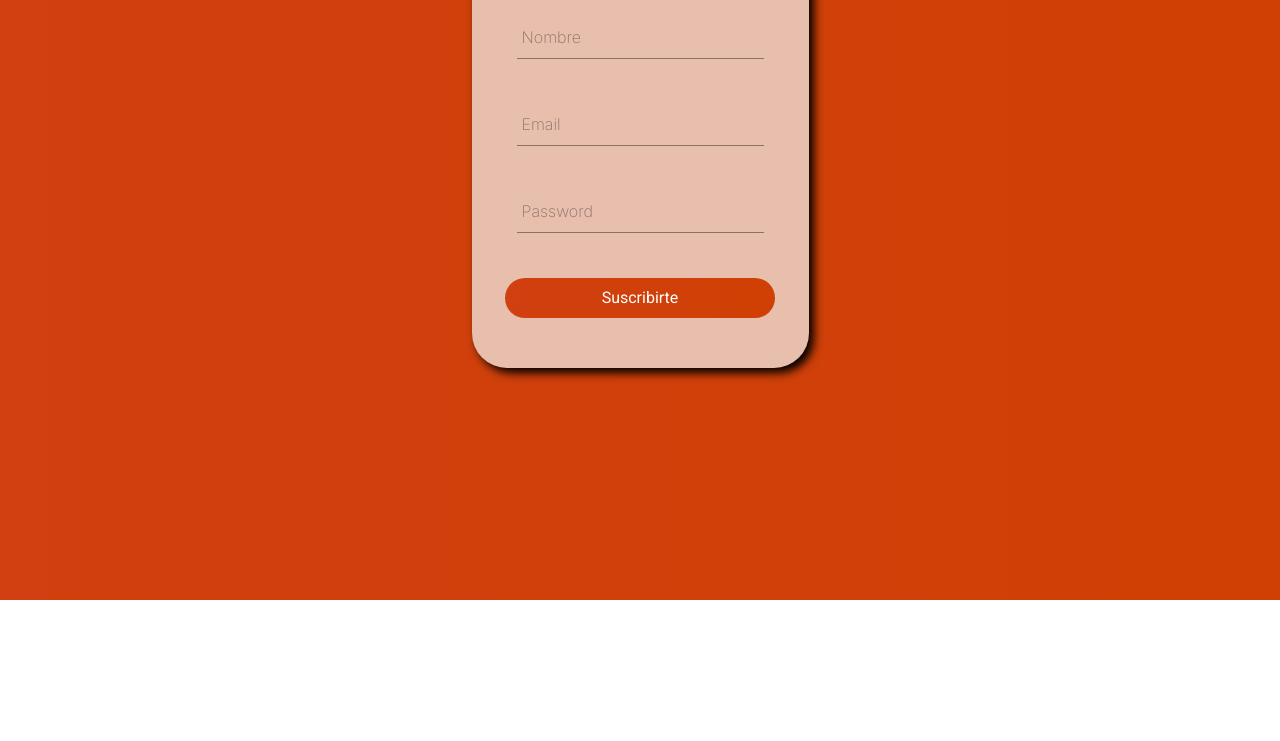
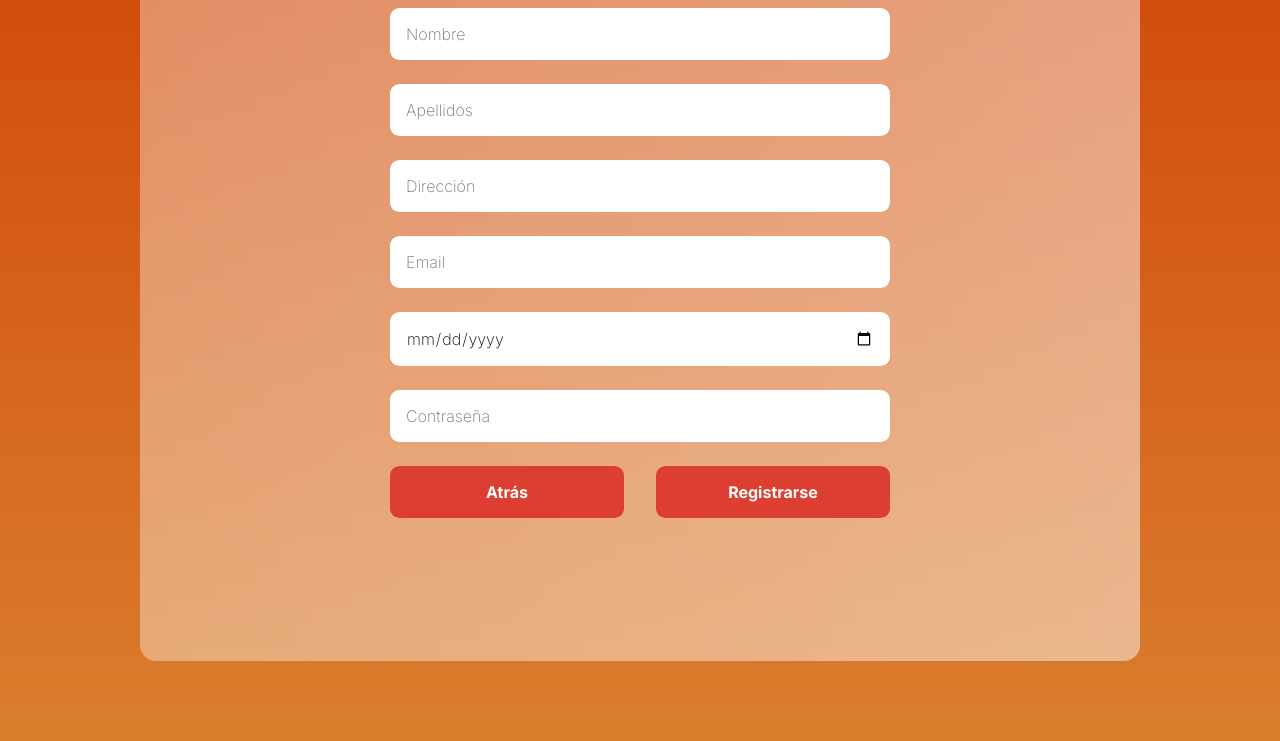
Before and after one commit to MirandaCarou/TSW, a plain HTML site: page Registro/index.html in a window 1280 px wide. Shown: the part 200-941 px from the top of the page. Before the commit the page ends 800 px from the top, so only its background shows below. Drawn offline with Linux system fonts and the light colour scheme.

Commit message:
Add files via upload

```diff
--- /dev/null
+++ b/Registro/css/estilos.css
@@ -0,0 +1,110 @@
+@import url('https://fonts.googleapis.com/css2?family=Inter:wght@100;200;700&display=swap');
+
+*{
+    margin: 0;
+    box-sizing: border-box;
+}
+
+
+body{
+    font-family: 'Inter';
+    min-height: 600px;
+    padding: 80px 0;
+    background-image: linear-gradient(to top, #da7e2e 0%, #D04004 100%);
+    background-color: #D04004;
+
+    display: flex;
+}
+
+.main{
+    margin: auto;
+    width: 90%;
+    max-width: 1000px;
+    background-image: linear-gradient(to left, rgba(255, 255, 255, 0.472), rgba(255, 255, 255, 0.365));
+    overflow: hidden;
+    padding: .7em;
+    border-radius: 1em;
+
+    display: grid;
+    grid-auto-rows: max-content;
+    grid-template-columns: repeat(auto-fit, minmax(310px, 1fr));
+    gap: .6em;
+
+    animation: mostrar 1.5s ease-in-out;
+}
+
+@keyframes mostrar {
+    0%{
+        opacity: 0;
+    }
+
+    100%{
+        opacity: 1;
+    }
+}
+
+.sub-main-titulo-formulario{
+    display: flex;
+    flex-direction: column;
+    justify-content: center;
+    gap: 1.5em;
+    padding: 3em 0em;
+    text-align: center;
+}
+
+.formulario{
+    display: grid;
+    justify-items: center;
+    gap: 1.5em;
+
+}
+
+.input{
+    width: 80%;
+    max-width: 500px;
+    outline: none;
+    border: none;
+    padding: 1em;
+    font: inherit;
+    border-radius: .6em;
+}
+
+.input-boton{
+    background-color: #DC3F31;
+    color: #fff;
+    font-weight: 600;
+    width: 100%;
+}
+
+.titulo{
+    font-size: 2.3rem;
+}
+
+.grid-botonera{
+    width: 80%;
+    max-width: 500px;
+    outline: none;
+    border: none;
+    padding: 1em;
+    padding-left: 0%;
+    padding-right: 0%;
+    font: inherit;
+    border-radius: .6em;
+    display: grid;
+    grid-template-rows: repeat(2,1fr);
+    row-gap: 2em;
+}
+
+
+@media (min-width: 990px) {
+
+    .grid-botonera{
+        display: grid;
+        grid-template-columns: repeat(2,1fr);
+        gap: 2em;
+        width: 500px;
+        padding-bottom: 0%;
+        padding-top: 0%;
+    }
+
+}
--- a/Registro/index.html
+++ b/Registro/index.html
@@ -1,32 +1,58 @@
 <!DOCTYPE html>
 <html lang="es">
+
 <head>
+
     <meta charset="UTF-8">
     <meta name="viewport" content="width=device-width, initial-scale=1.0">
     <title>Registro</title>
-    <link rel="stylesheet" href="estilos.css">
-    <link href="https://fonts.googleapis.com/css?family=Roboto:300,400,500,700&display=swap" rel="stylesheet">
+    <link rel="stylesheet" href="./css/estilos.css">
+
 </head>
+
 <body>
-    <form action="" method="POST" id="form">
-        <div class="form">
-            <h1>Registro</h1>
-            <div class="grupo">
-                <input type="text" name="" id="name" required><span class="barra"></span>
-                <label for="">Nombre</label>
-            </div>
-            <div class="grupo">
-                <input type="email" name="" id="email" required><span class="barra"></span>
-                <label for="">Email</label>
-            </div>
-            <div class="grupo">
-                <input type="password" name="" id="password" required><span class="barra"></span>
-                <label for="">Password</label>
-            </div>
 
-            <button type="submit">Suscribirte</button>
+    <section class="main">
+
+
+        <div class="sub-main-titulo-formulario">
+
+            <h2 class="titulo">!Registrate ahora!</h2>
+
+            <form class="formulario">
+
+                <input type="text" name="" id="nombre" placeholder="Nombre" required class="input">
+
+                <input type="text" name="" id="apellidos" placeholder="Apellidos" required class="input">
+
+                <input type="text" name="" id="direccion" placeholder="Dirección" class="input">
+
+                <!-- <input type="text" name="" id="cp" pattern="[0-9]{3}" placeholder="Código postal" class="input"> -->
+
+                <!-- <input type="text" name="" id="numero" placeholder="Número de teléfono" class="input"> -->
+
+                <input type="email" name="" id="email" placeholder="Email" required class="input">
+
+                <input type="date" name="" id="fechaNac" max="2023-12-31" placeholder="Fecha de Nacimiento" required class="input">
+
+                <!-- <input type="file" name="" id="fotoPerfil" accept="image/png, .jpeg, .jpg, image/gif" placeholder="Foto de perfil" class="input"> -->
+
+                <input type="password" placeholder="Contraseña" class="input">
+
+                <div class="grid-botonera">
+
+                <input type="button" value="Atrás" class="input input-boton">
+
+                <input type="submit" value="Registrarse" class="input input-boton">
+
+                </div>
+
+            </form>
+
         </div>
-    </form>
-    <script src="main.js"></script>
+
+    </section>
+
 </body>
+
 </html>
```
